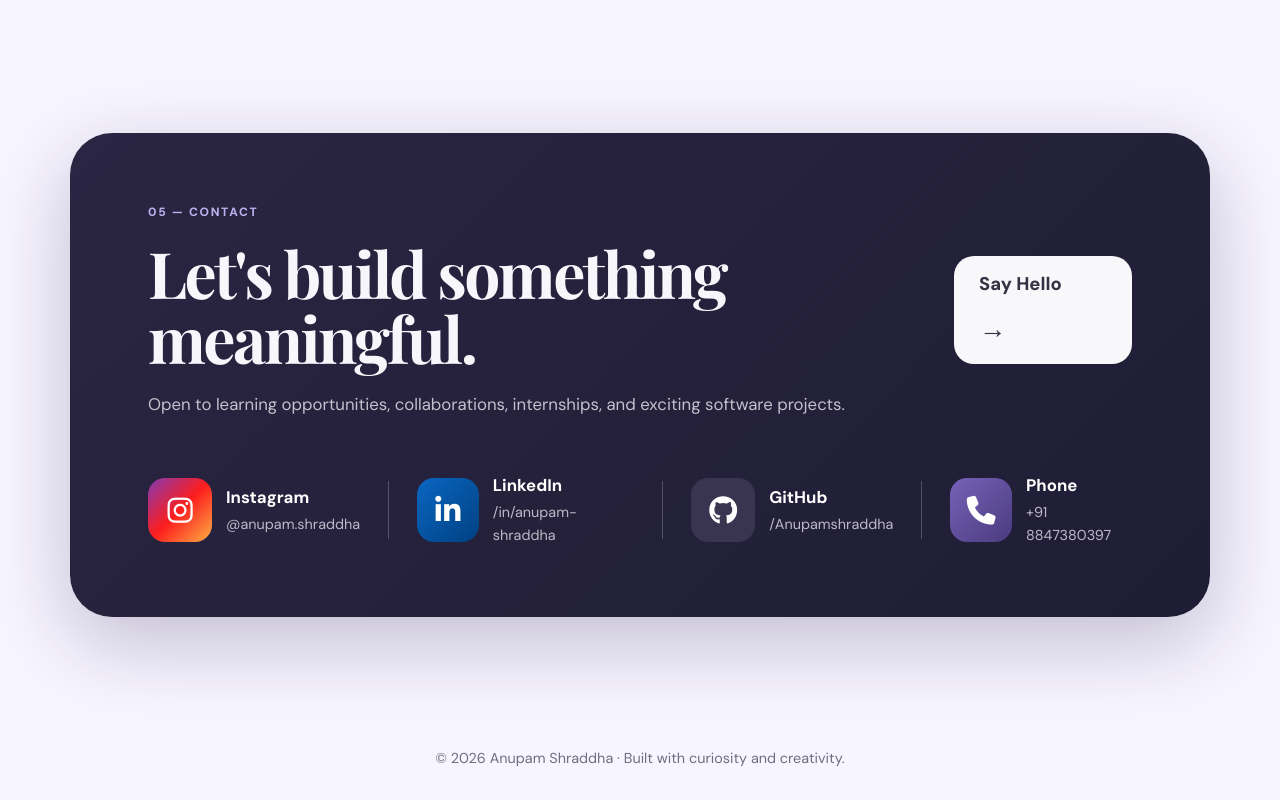
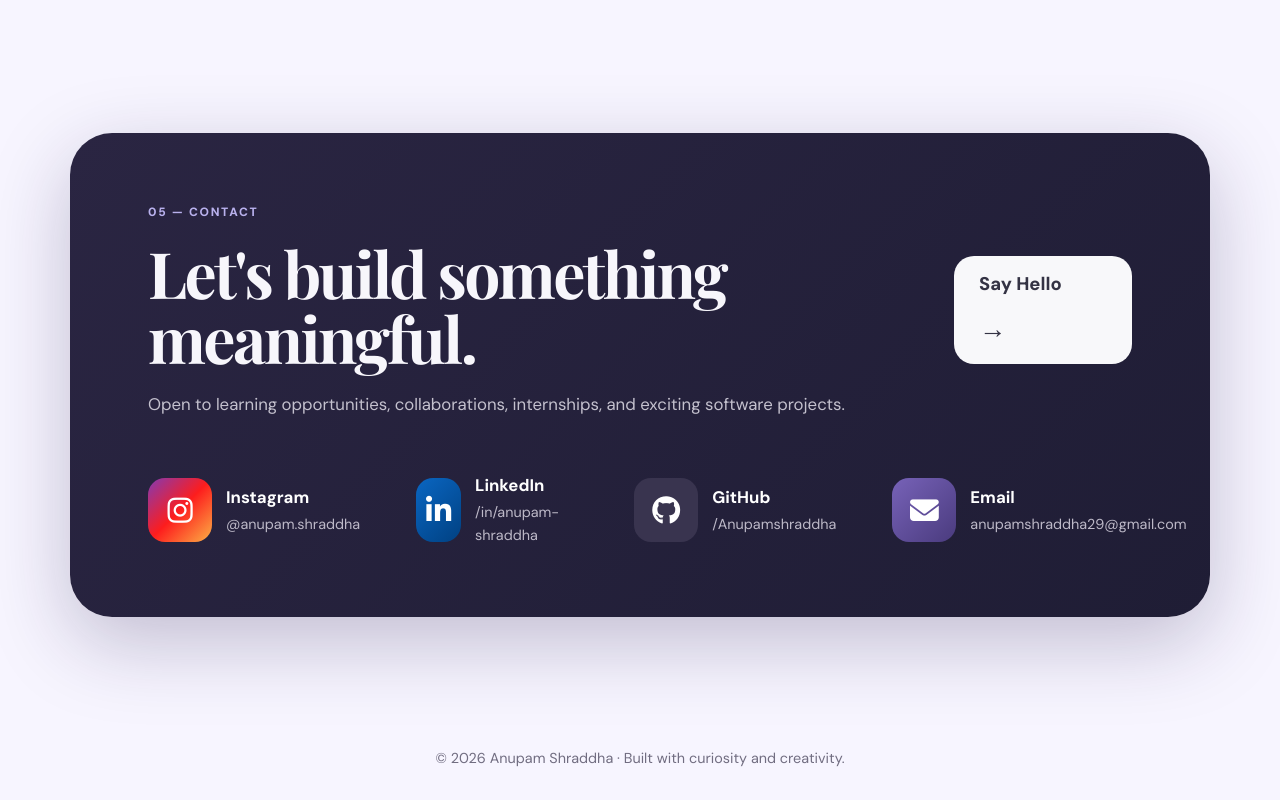
Before and after one commit to Anupamshraddha/Profile, a plain HTML site: page index.html in a window 1280 px wide. Shown: the part 3448-4248 px from the top of the page. Drawn offline with nearby package versions, Linux system fonts and the light colour scheme.

Commit message:
Update index.html

```diff
--- a/index.html
+++ b/index.html
@@ -1331,16 +1331,17 @@ body.dark .close{background:#332a49;color:#fff}
 
             <div class="contact-divider"></div>
 
-            <a href="tel:+918847380397" class="contact-item">
+<a href="mailto:anupamshraddha29@gmail.com" class="contact-item">
 
     <div class="contact-icon phone">
-                    <i class="fa-solid fa-phone"></i>
+        <i class="fa-solid fa-envelope"></i>
     </div>
 
     <div class="contact-info">
-                    <strong>Phone</strong>
-                    <span>+91 8847380397</span>
-                </div>
+        <strong>Email</strong>
+        <span>anupamshraddha29@gmail.com</span>
+    </div>
+
 </a>
 
         </div>
```
Lines whose indentation alone changed are shown as unchanged.
